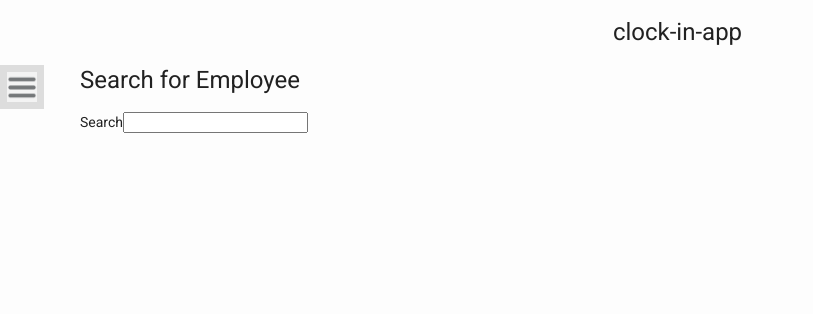
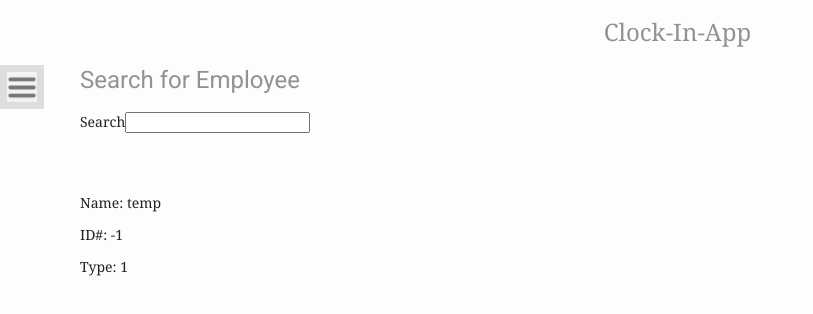
Before and after one commit to JasirDonte1/clockIn-app, an Angular app: page /search in a window 1280 px wide. Shown: the top 314 px of the page, without its empty margins (0-813 px from the left). Built offline with nearby package versions, Linux system fonts and the light colour scheme.

Commit message:
formatted pages

```diff
--- a/src/app/admin-login/admin-login.component.css
+++ b/src/app/admin-login/admin-login.component.css
@@ -1,9 +1,11 @@
 h1{
     padding-top: 10px;
     padding-left: 30px;
+    color: rgb(146, 146, 146);
 }
 .shell {
-    margin: auto;
+    margin: 0 auto;
+    margin-top: 5%;
     width: 20%;
     border: 20px solid rgb(146, 146, 146);
     padding: 10px;
--- a/src/app/app.component.css
+++ b/src/app/app.component.css
@@ -2,7 +2,10 @@
 h1{
     text-align: center;
     padding-left: 75px;
+    font-family: Georgia, 'Times New Roman', Times, serif;
+    color: rgb(146, 146, 146);
 }
+
 mat-sidenav-container {
     height: 100%;
     background-color: rgb(253, 253, 253);
--- a/src/app/app.component.ts
+++ b/src/app/app.component.ts
@@ -7,7 +7,7 @@ import { Component } from '@angular/core';
 })
 export class AppComponent
 {
-  title = 'clock-in-app';
+  title = 'Clock-In-App';
 
   NavButtonPressed(name:string)
   {
--- a/src/app/console/console.component.html
+++ b/src/app/console/console.component.html
@@ -3,6 +3,7 @@
         <input id="input" class="input" type="text" placeholder="Enter Employee ID#" name="eid" [(ngModel)]="userInput" required>
         <button id="submitButton">SUBMIT</button>
     </div>
+    <p id="response">{{ consoleResponse }}</p>
 </div>
 <div id="outputConsole">
     <table mat-table [dataSource]="data">
--- a/src/app/console/console.component.ts
+++ b/src/app/console/console.component.ts
@@ -35,6 +35,7 @@ export class ConsoleComponent implements OnInit {
   ];
   tableColumns = ['ID', 'Name', 'Type'];
 
+  consoleResponse = "";
 
   constructor() { }
 
--- a/src/app/find-employee/find-employee.component.css
+++ b/src/app/find-employee/find-employee.component.css
@@ -0,0 +1,11 @@
+h1{
+    color: rgb(146, 146, 146);
+}
+
+.form, .console{
+    font-family: Georgia, 'Times New Roman', Times, serif;
+}
+
+.console{
+    margin-top: 5%;
+}
--- a/src/app/find-employee/find-employee.component.html
+++ b/src/app/find-employee/find-employee.component.html
@@ -1,6 +1,11 @@
-<div class="find-page">
+<div class="form">
     <h1>Search for Employee</h1>
     <label for="text-field">Search</label>
     <input type="text" placeholder="" class="field" name="text-field" [(ngModel)]="search">
     <br class="break">
 </div>
+<div class="console">
+    <p>Name: {{found.name}}</p>
+    <p>ID#: {{found.id}}</p>
+    <p>Type: {{found.eType}}</p>
+</div>
--- a/src/app/find-employee/find-employee.component.ts
+++ b/src/app/find-employee/find-employee.component.ts
@@ -1,4 +1,5 @@
 import { Component, OnInit } from '@angular/core';
+import { Employee } from '../modles/Employee';
 
 @Component({
   selector: 'app-find-employee',
@@ -8,6 +9,8 @@ import { Component, OnInit } from '@angular/core';
 export class FindEmployeeComponent implements OnInit {
 
   search:string = "";
+  found:Employee = new Employee('temp');
+  isFound:boolean = false;
 
   constructor() { }
 
--- a/src/app/register-employee/register-employee.component.css
+++ b/src/app/register-employee/register-employee.component.css
@@ -1,3 +1,7 @@
 .register-page{
     padding-left: 70px;
 }
+
+h1{
+    color: rgb(146, 146, 146);
+}
--- a/src/app/register-employee/register-employee.component.html
+++ b/src/app/register-employee/register-employee.component.html
@@ -1,7 +1,7 @@
 <div class="register-page">
     <h1>Register New Employee</h1>
     <label for="text-field">Employee Name</label>
-    <input type="text" placeholder="Enter Employee Name" class="field" name="text-field" [(ngModel)]="employee_name">
+    <input type="text" class="field" name="text-field" [(ngModel)]="employee_name">
     <br class="break">
     <div class="checkbox">
         <mat-checkbox labelPosition="before"  [(ngModel)]="manager_account">Is this a Manager Account?</mat-checkbox>
```
